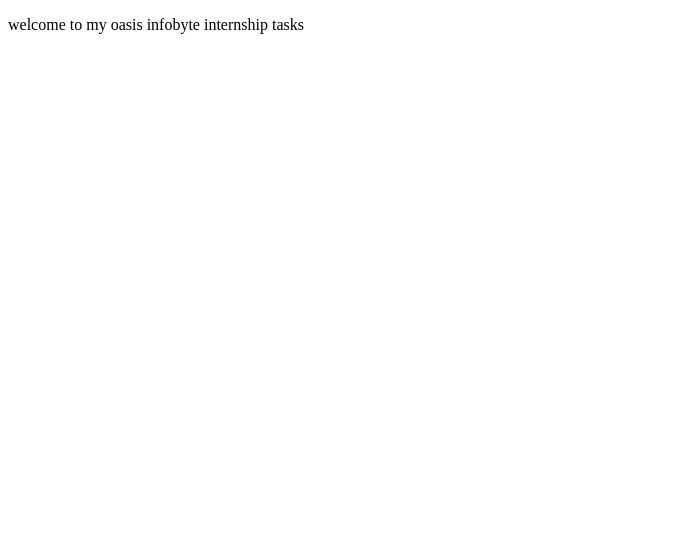
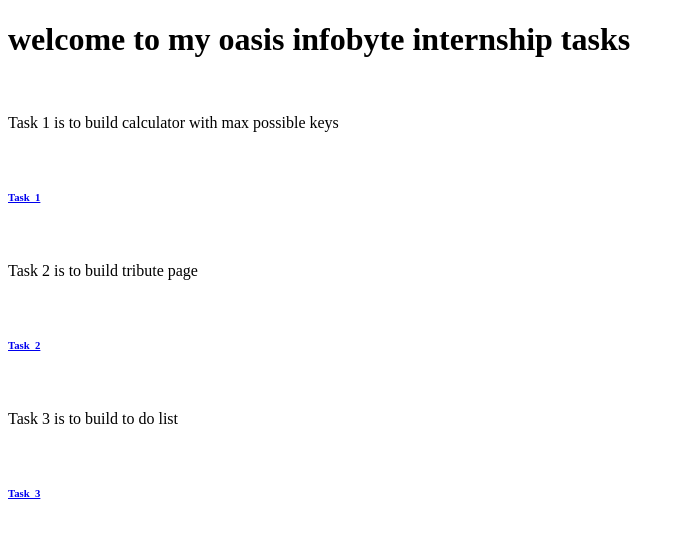
Before and after one commit to AkshayMushari/OIBSIP, a plain HTML site: page index.html in a window 1280 px wide. Shown: the whole page, without its empty margins (0-685 px from the left). Drawn offline with Linux system fonts and the light colour scheme.

Commit message:
linking up all tasks

```diff
--- a/index.html
+++ b/index.html
@@ -6,6 +6,16 @@
     <title>Document</title>
 </head>
 <body>
-    <p>welcome to my oasis infobyte internship tasks</p>
+    <h1>welcome to my oasis infobyte internship tasks</h1>
+    <br>
+    <p>Task 1 is to build calculator with max possible keys</p><br>
+    <h6><a href="index1.html">Task_1</a></h6>
+    <br>
+    <p>Task 2 is to build tribute page</p>
+    <br>
+    <h6><a href="index2.html">Task_2</a></h6>
+    <br>
+    <p>Task 3 is to build to do list</p><br>
+    <h6><a href="index3.html">Task_3</a></h6>
 </body>
 </html>
```
